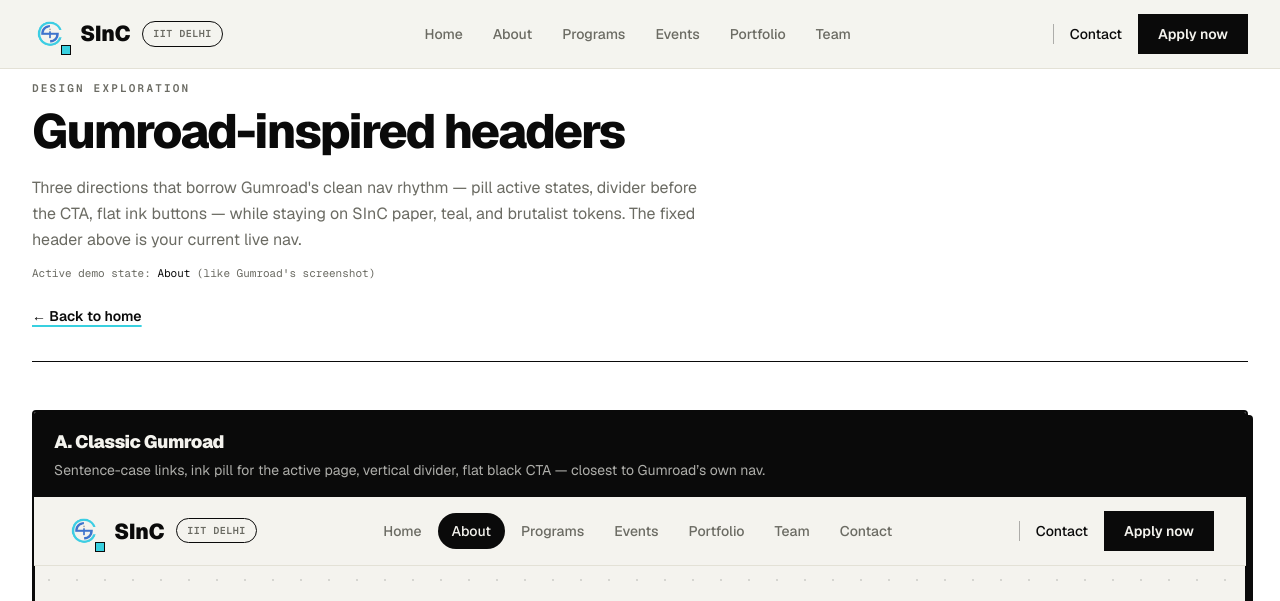
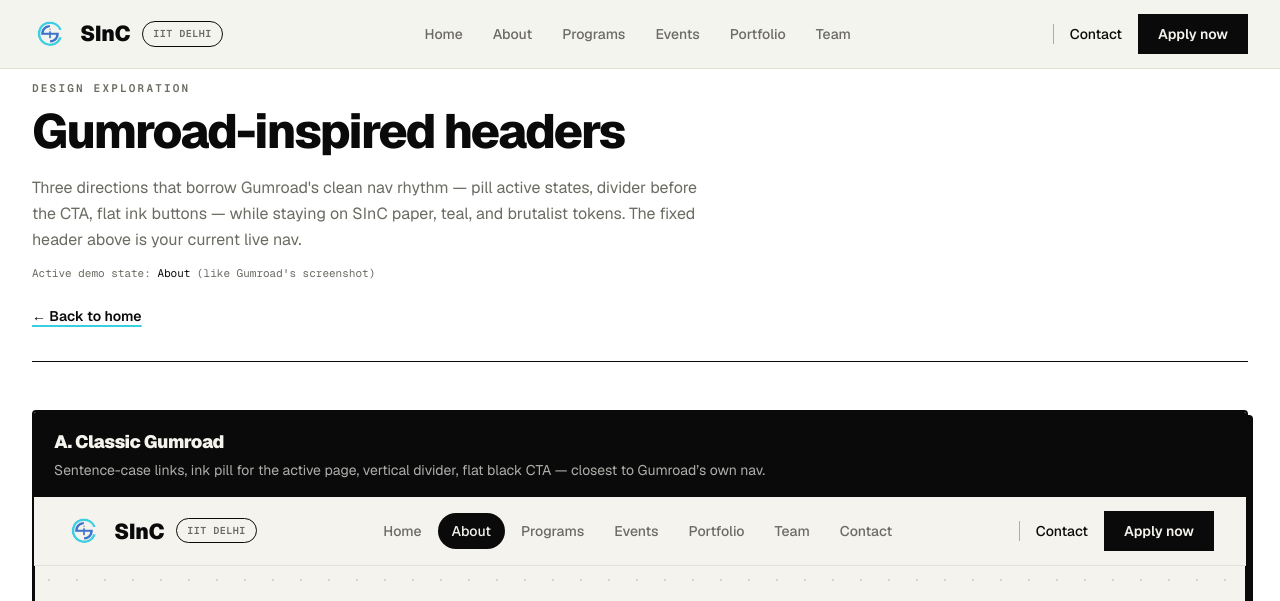
Before and after one commit to studentincubationcell/sinc-iitd-website, a Next.js app: page /header-preview in a window 1280 px wide. Shown: the top 601 px of the page. Built offline with nearby package versions, Linux system fonts and the light colour scheme.

Commit message:
Remove teal accent dot below header logo.
Co-authored-by: Cursor <cursoragent@cursor.com>

```diff
--- a/components/layout/header-gumroad-variants.tsx
+++ b/components/layout/header-gumroad-variants.tsx
@@ -23,17 +23,14 @@ function LogoWordmark({ gumroad, dense }: LogoWordmarkProps) {
 
   return (
     <Link href="/" className="flex items-center gap-3 group shrink-0 min-w-0">
-      <div className="relative shrink-0">
       <Image
         src="/logo.png"
         alt=""
         width={iconSize}
         height={iconSize}
         aria-hidden
-          className="transition-transform duration-300 group-hover:scale-105"
+        className="shrink-0 transition-transform duration-300 group-hover:scale-105"
       />
-        <span className="absolute -bottom-0.5 -right-0.5 h-2 w-2 bg-brand-teal ring-1 ring-foreground" />
-      </div>
       <div className="min-w-0 leading-none">
         <span
           className={cn(
--- a/components/layout/header.tsx
+++ b/components/layout/header.tsx
@@ -14,17 +14,14 @@ const mainNav = site.nav.filter((item) => item.href !== "/contact");
 function HeaderLogo() {
   return (
     <Link href="/" className="flex min-w-0 shrink-0 items-center gap-3 group">
-      <div className="relative shrink-0">
       <Image
         src="/logo.png"
         alt=""
         width={36}
         height={36}
         aria-hidden
-          className="transition-transform duration-300 group-hover:scale-105"
+        className="shrink-0 transition-transform duration-300 group-hover:scale-105"
       />
-        <span className="absolute -bottom-0.5 -right-0.5 h-2 w-2 bg-brand-teal ring-1 ring-foreground" />
-      </div>
       <span className="text-xl font-black tracking-tight text-foreground sm:text-[1.35rem] leading-none">
         {site.name}
       </span>
```
Lines whose indentation alone changed are shown as unchanged.
